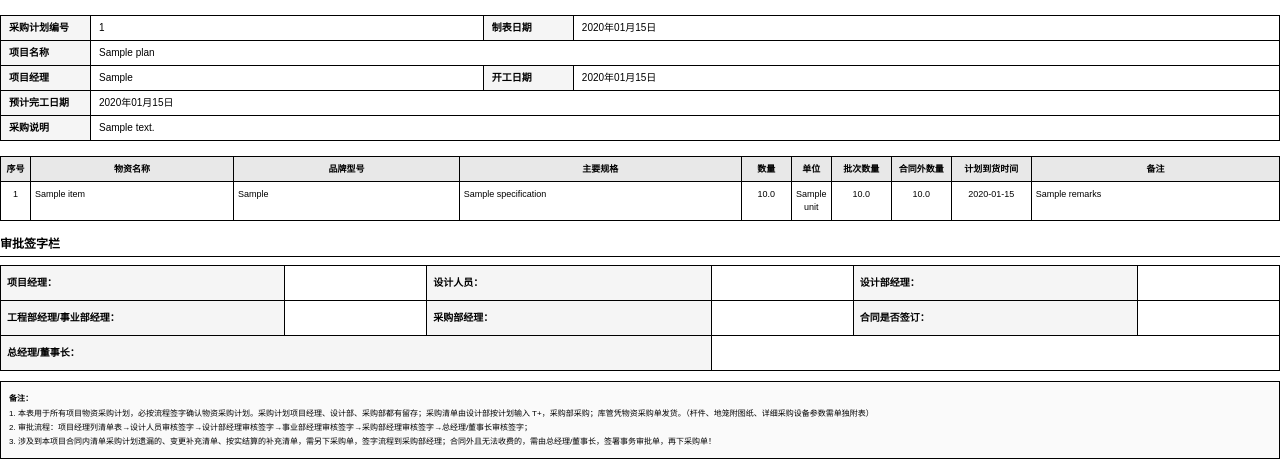
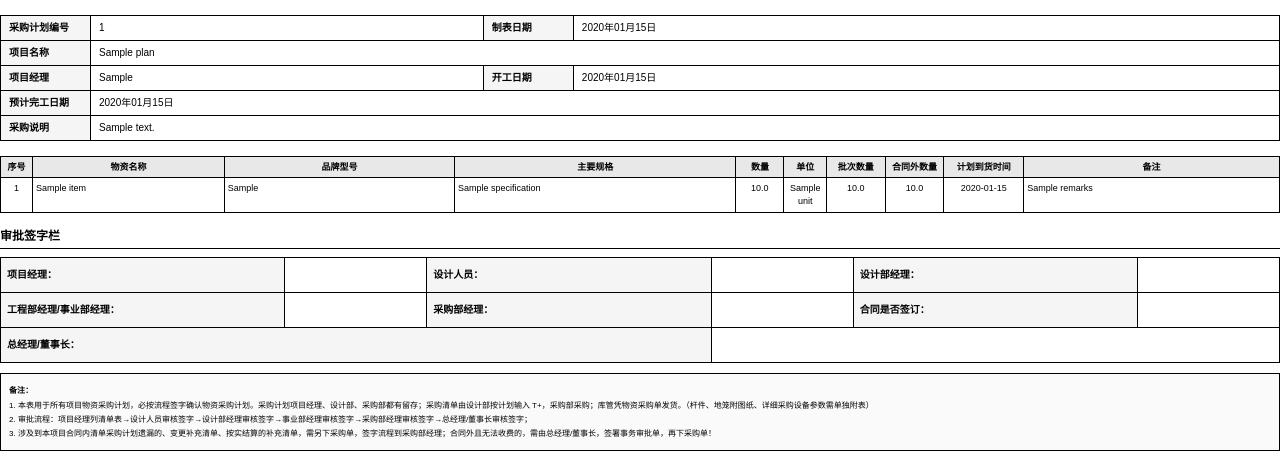
Before and after one commit to qianqianjie-999/procurement_v1.0, a Python web app: template app/templates/plan/plan_pdf.html in a window 1280 px wide. Shown: the part 59-520 px from the top of the page. Run offline with Jinja, Linux system fonts and the light colour scheme; the template is opened without the code that fills it: most values are stand-ins (such as "Sample title", 1, 10 or a date in 2020).

Commit message:
fix: 修复 PDF 表格内容被截断问题
- 移除 table-layout: fixed 让表格自适应
- 移除 page-break-inside: avoid 允许表格分页
- 移除 min-height 限制让行高自适应内容
- 调整列宽更紧凑

Co-Authored-By: Claude Opus 4.6 <noreply@anthropic.com>

```diff
--- a/app/templates/plan/plan_pdf.html
+++ b/app/templates/plan/plan_pdf.html
@@ -69,26 +69,20 @@
             border-collapse: collapse;
             margin-bottom: 15px;
             font-size: 9px;
-            table-layout: fixed;
         }
 
         .items-table thead {
             display: table-header-group;
         }
 
-        .items-table tr {
-            page-break-inside: avoid;
-        }
-
         .items-table th,
         .items-table td {
             border: 1px solid #000;
-            padding: 6px 4px;
+            padding: 4px 3px;
             word-wrap: break-word;
             word-break: break-all;
             white-space: normal;
             vertical-align: top;
-            overflow-wrap: break-word;
         }
 
         .items-table th {
@@ -103,15 +97,15 @@
 
         /* 列宽 - 使用固定宽度 */
         .items-table .col-num { width: 30px; }
-        .items-table .col-name { width: 18%; }
-        .items-table .col-brand { width: 20%; }
-        .items-table .col-spec { width: 25%; }
-        .items-table .col-qty { width: 50px; text-align: center; }
-        .items-table .col-unit { width: 40px; text-align: center; }
-        .items-table .col-batch { width: 60px; text-align: center; }
-        .items-table .col-extra { width: 60px; text-align: center; }
-        .items-table .col-date { width: 80px; text-align: center; }
-        .items-table .col-remark { width: 22%; }
+        .items-table .col-name { width: 15%; }
+        .items-table .col-brand { width: 18%; }
+        .items-table .col-spec { width: 22%; }
+        .items-table .col-qty { width: 45px; }
+        .items-table .col-unit { width: 40px; }
+        .items-table .col-batch { width: 55px; }
+        .items-table .col-extra { width: 55px; }
+        .items-table .col-date { width: 75px; }
+        .items-table .col-remark { width: 20%; }
 
         /* 签字栏 */
         .signature-section {
```
